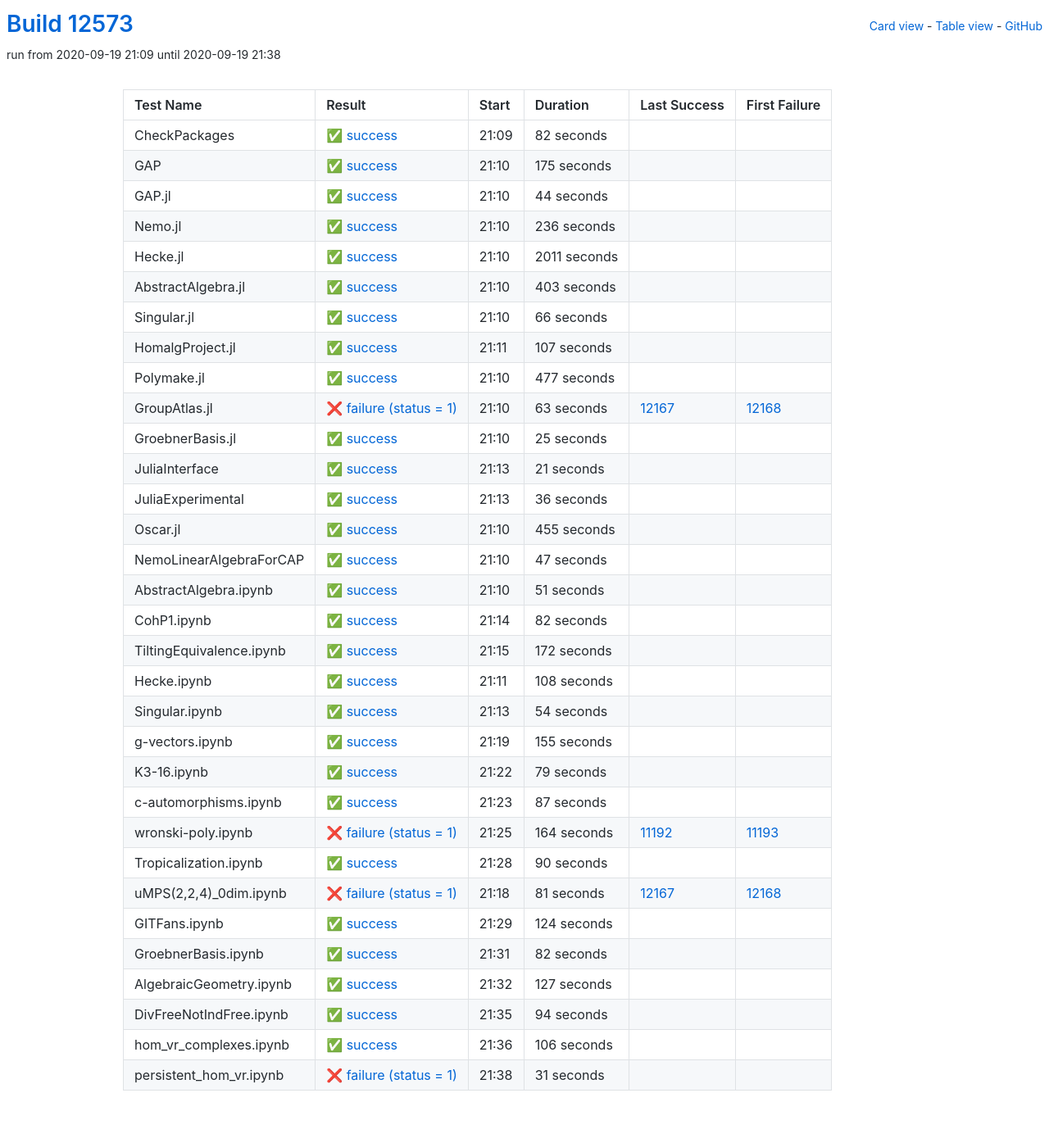
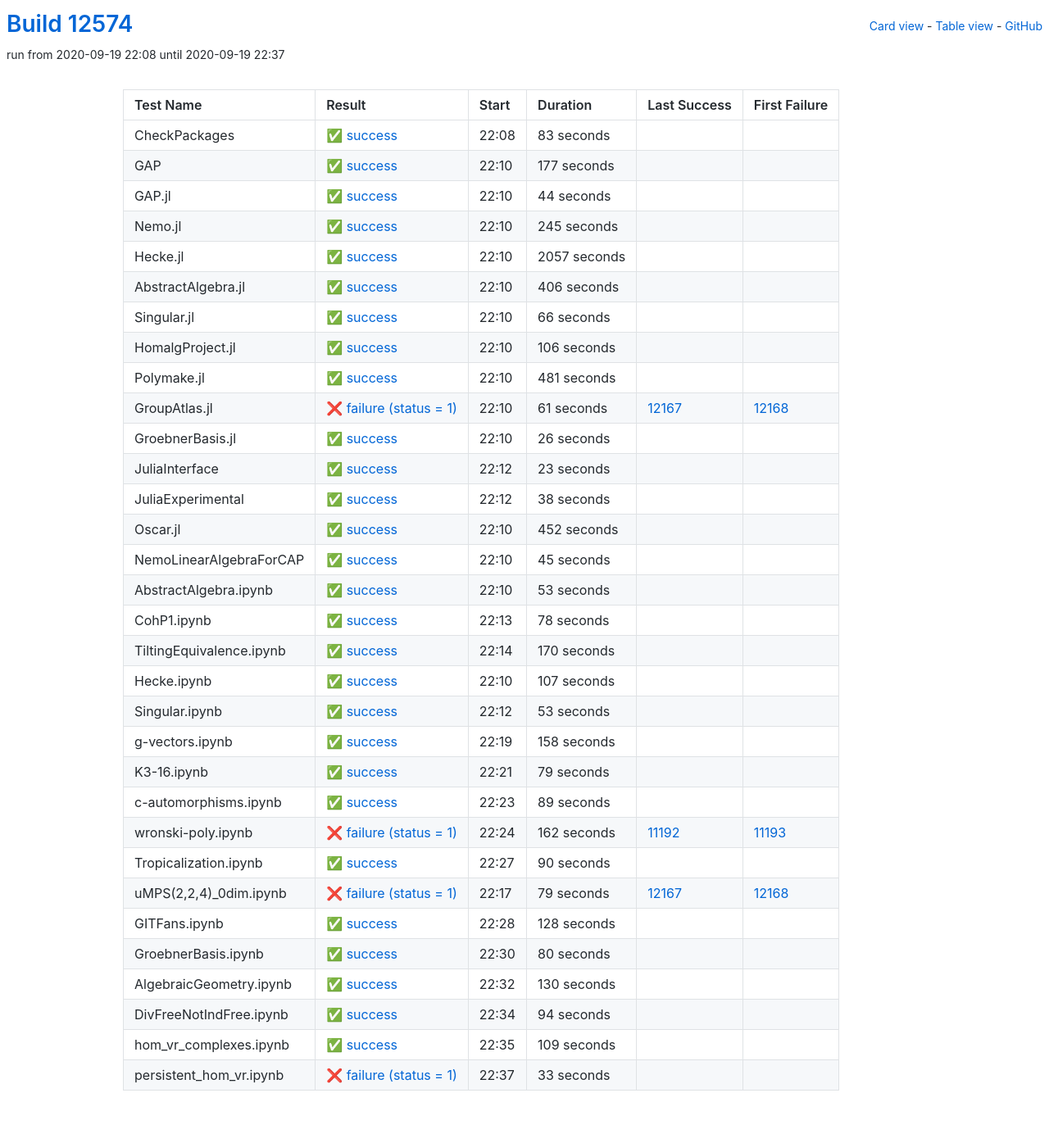
Before and after one commit to oscar-system/oscar-ci-status, a Jekyll site: the page built from table.html, in a window 1280 px wide. Shown: the whole page at 82% size. Built offline with Jekyll 4.4.1, drawn with Linux system fonts in a browser that asks for light colours.

Commit message:
Build #12574

```diff
--- a/_data/ci.yml
+++ b/_data/ci.yml
@@ -1,6 +1,6 @@
 ---
-build: 12573
-build_url: https://oscarci.mathematik.uni-kl.de/job/oscar/12573/
+build: 12574
+build_url: https://oscarci.mathematik.uni-kl.de/job/oscar/12574/
 job: oscar
 organization: oscar-system
 repo: oscar-ci-status
@@ -8,32 +8,32 @@
 tests:
 - name: CheckPackages
   id: checkpackages
-  log: https://oscarci.mathematik.uni-kl.de/job/oscar/12573/artifact/logs/build-12573/CheckPackages.log
-  start: 2020-09-19 21:09
+  log: https://oscarci.mathematik.uni-kl.de/job/oscar/12574/artifact/logs/build-12574/CheckPackages.log
+  start: 2020-09-19 22:08
   success: true
   exitcode: 0
   status: success
-  duration: 82
+  duration: 83
   last_success: false
   last_success_url:
   first_failure: false
   first_failure_url:
 - name: GAP
   id: gap
-  log: https://oscarci.mathematik.uni-kl.de/job/oscar/12573/artifact/logs/build-12573/GAP.log
-  start: 2020-09-19 21:10
+  log: https://oscarci.mathematik.uni-kl.de/job/oscar/12574/artifact/logs/build-12574/GAP.log
+  start: 2020-09-19 22:10
   success: true
   exitcode: 0
   status: success
-  duration: 175
+  duration: 177
   last_success: false
   last_success_url:
   first_failure: false
   first_failure_url:
 - name: GAP.jl
   id: gap-jl
-  log: https://oscarci.mathematik.uni-kl.de/job/oscar/12573/artifact/logs/build-12573/GAP.jl.log
-  start: 2020-09-19 21:10
+  log: https://oscarci.mathematik.uni-kl.de/job/oscar/12574/artifact/logs/build-12574/GAP.jl.log
+  start: 2020-09-19 22:10
   success: true
   exitcode: 0
   status: success
@@ -44,44 +44,44 @@
   first_failure_url:
 - name: Nemo.jl
   id: nemo-jl
-  log: https://oscarci.mathematik.uni-kl.de/job/oscar/12573/artifact/logs/build-12573/Nemo.jl.log
-  start: 2020-09-19 21:10
+  log: https://oscarci.mathematik.uni-kl.de/job/oscar/12574/artifact/logs/build-12574/Nemo.jl.log
+  start: 2020-09-19 22:10
   success: true
   exitcode: 0
   status: success
-  duration: 236
+  duration: 245
   last_success: false
   last_success_url:
   first_failure: false
   first_failure_url:
 - name: Hecke.jl
   id: hecke-jl
-  log: https://oscarci.mathematik.uni-kl.de/job/oscar/12573/artifact/logs/build-12573/Hecke.jl.log
-  start: 2020-09-19 21:10
+  log: https://oscarci.mathematik.uni-kl.de/job/oscar/12574/artifact/logs/build-12574/Hecke.jl.log
+  start: 2020-09-19 22:10
   success: true
   exitcode: 0
   status: success
-  duration: 2011
+  duration: 2057
   last_success: false
   last_success_url:
   first_failure: false
   first_failure_url:
 - name: AbstractAlgebra.jl
   id: abstractalgebra-jl
-  log: https://oscarci.mathematik.uni-kl.de/job/oscar/12573/artifact/logs/build-12573/AbstractAlgebra.jl.log
-  start: 2020-09-19 21:10
+  log: https://oscarci.mathematik.uni-kl.de/job/oscar/12574/artifact/logs/build-12574/AbstractAlgebra.jl.log
+  start: 2020-09-19 22:10
   success: true
   exitcode: 0
   status: success
-  duration: 403
+  duration: 406
   last_success: false
   last_success_url:
   first_failure: false
   first_failure_url:
 - name: Singular.jl
   id: singular-jl
-  log: https://oscarci.mathematik.uni-kl.de/job/oscar/12573/artifact/logs/build-12573/Singular.jl.log
-  start: 2020-09-19 21:10
+  log: https://oscarci.mathematik.uni-kl.de/job/oscar/12574/artifact/logs/build-12574/Singular.jl.log
+  start: 2020-09-19 22:10
   success: true
   exitcode: 0
   status: success
@@ -92,8 +92,140 @@
   first_failure_url:
 - name: HomalgProject.jl
   id: homalgproject-jl
-  log: https://oscarci.mathematik.uni-kl.de/job/oscar/12573/artifact/logs/build-12573/HomalgProject.jl.log
-  start: 2020-09-19 21:11
+  log: https://oscarci.mathematik.uni-kl.de/job/oscar/12574/artifact/logs/build-12574/HomalgProject.jl.log
+  start: 2020-09-19 22:10
+  success: true
+  exitcode: 0
+  status: success
+  duration: 106
+  last_success: false
+  last_success_url:
+  first_failure: false
+  first_failure_url:
+- name: Polymake.jl
+  id: polymake-jl
+  log: https://oscarci.mathematik.uni-kl.de/job/oscar/12574/artifact/logs/build-12574/Polymake.jl.log
+  start: 2020-09-19 22:10
+  success: true
+  exitcode: 0
+  status: success
+  duration: 481
+  last_success: false
+  last_success_url:
+  first_failure: false
+  first_failure_url:
+- name: GroupAtlas.jl
+  id: groupatlas-jl
+  log: https://oscarci.mathematik.uni-kl.de/job/oscar/12574/artifact/logs/build-12574/GroupAtlas.jl.log
+  start: 2020-09-19 22:10
+  success: false
+  exitcode: 1
+  status: failure
+  duration: 61
+  last_success: 12167
+  last_success_url: https://oscarci.mathematik.uni-kl.de/job/oscar/12167/
+  first_failure: 12168
+  first_failure_url: https://oscarci.mathematik.uni-kl.de/job/oscar/12168/
+- name: GroebnerBasis.jl
+  id: groebnerbasis-jl
+  log: https://oscarci.mathematik.uni-kl.de/job/oscar/12574/artifact/logs/build-12574/GroebnerBasis.jl.log
+  start: 2020-09-19 22:10
+  success: true
+  exitcode: 0
+  status: success
+  duration: 26
+  last_success: false
+  last_success_url:
+  first_failure: false
+  first_failure_url:
+- name: JuliaInterface
+  id: juliainterface
+  log: https://oscarci.mathematik.uni-kl.de/job/oscar/12574/artifact/logs/build-12574/JuliaInterface.log
+  start: 2020-09-19 22:12
+  success: true
+  exitcode: 0
+  status: success
+  duration: 23
+  last_success: false
+  last_success_url:
+  first_failure: false
+  first_failure_url:
+- name: JuliaExperimental
+  id: juliaexperimental
+  log: https://oscarci.mathematik.uni-kl.de/job/oscar/12574/artifact/logs/build-12574/JuliaExperimental.log
+  start: 2020-09-19 22:12
+  success: true
+  exitcode: 0
+  status: success
+  duration: 38
+  last_success: false
+  last_success_url:
+  first_failure: false
+  first_failure_url:
+- name: Oscar.jl
+  id: oscar-jl
+  log: https://oscarci.mathematik.uni-kl.de/job/oscar/12574/artifact/logs/build-12574/Oscar.jl.log
+  start: 2020-09-19 22:10
+  success: true
+  exitcode: 0
+  status: success
+  duration: 452
+  last_success: false
+  last_success_url:
+  first_failure: false
+  first_failure_url:
+- name: NemoLinearAlgebraForCAP
+  id: nemolinearalgebraforcap
+  log: https://oscarci.mathematik.uni-kl.de/job/oscar/12574/artifact/logs/build-12574/NemoLinearAlgebraForCAP.log
+  start: 2020-09-19 22:10
+  success: true
+  exitcode: 0
+  status: success
+  duration: 45
+  last_success: false
+  last_success_url:
+  first_failure: false
+  first_failure_url:
+- name: AbstractAlgebra.ipynb
+  id: abstractalgebra-ipynb
+  log: https://oscarci.mathematik.uni-kl.de/job/oscar/12574/artifact/logs/build-12574/AbstractAlgebra.ipynb.log
+  start: 2020-09-19 22:10
+  success: true
+  exitcode: 0
+  status: success
+  duration: 53
+  last_success: false
+  last_success_url:
+  first_failure: false
+  first_failure_url:
+- name: CohP1.ipynb
+  id: cohp1-ipynb
+  log: https://oscarci.mathematik.uni-kl.de/job/oscar/12574/artifact/logs/build-12574/CohP1.ipynb.log
+  start: 2020-09-19 22:13
+  success: true
+  exitcode: 0
+  status: success
+  duration: 78
+  last_success: false
+  last_success_url:
+  first_failure: false
+  first_failure_url:
+- name: TiltingEquivalence.ipynb
+  id: tiltingequivalence-ipynb
+  log: https://oscarci.mathematik.uni-kl.de/job/oscar/12574/artifact/logs/build-12574/TiltingEquivalence.ipynb.log
+  start: 2020-09-19 22:14
+  success: true
+  exitcode: 0
+  status: success
+  duration: 170
+  last_success: false
+  last_success_url:
+  first_failure: false
+  first_failure_url:
+- name: Hecke.ipynb
+  id: hecke-ipynb
+  log: https://oscarci.mathematik.uni-kl.de/job/oscar/12574/artifact/logs/build-12574/Hecke.ipynb.log
+  start: 2020-09-19 22:10
   success: true
   exitcode: 0
   status: success
@@ -102,166 +234,34 @@
   last_success_url:
   first_failure: false
   first_failure_url:
-- name: Polymake.jl
-  id: polymake-jl
-  log: https://oscarci.mathematik.uni-kl.de/job/oscar/12573/artifact/logs/build-12573/Polymake.jl.log
-  start: 2020-09-19 21:10
+- name: Singular.ipynb
+  id: singular-ipynb
+  log: https://oscarci.mathematik.uni-kl.de/job/oscar/12574/artifact/logs/build-12574/Singular.ipynb.log
+  start: 2020-09-19 22:12
   success: true
   exitcode: 0
   status: success
-  duration: 477
-  last_success: false
-  last_success_url:
-  first_failure: false
-  first_failure_url:
-- name: GroupAtlas.jl
-  id: groupatlas-jl
-  log: https://oscarci.mathematik.uni-kl.de/job/oscar/12573/artifact/logs/build-12573/GroupAtlas.jl.log
-  start: 2020-09-19 21:10
-  success: false
-  exitcode: 1
-  status: failure
-  duration: 63
-  last_success: 12167
-  last_success_url: https://oscarci.mathematik.uni-kl.de/job/oscar/12167/
-  first_failure: 12168
-  first_failure_url: https://oscarci.mathematik.uni-kl.de/job/oscar/12168/
-- name: GroebnerBasis.jl
-  id: groebnerbasis-jl
-  log: https://oscarci.mathematik.uni-kl.de/job/oscar/12573/artifact/logs/build-12573/GroebnerBasis.jl.log
-  start: 2020-09-19 21:10
-  success: true
-  exitcode: 0
-  status: success
-  duration: 25
-  last_success: false
-  last_success_url:
-  first_failure: false
-  first_failure_url:
-- name: JuliaInterface
-  id: juliainterface
-  log: https://oscarci.mathematik.uni-kl.de/job/oscar/12573/artifact/logs/build-12573/JuliaInterface.log
-  start: 2020-09-19 21:13
-  success: true
-  exitcode: 0
-  status: success
-  duration: 21
-  last_success: false
-  last_success_url:
-  first_failure: false
-  first_failure_url:
-- name: JuliaExperimental
-  id: juliaexperimental
-  log: https://oscarci.mathematik.uni-kl.de/job/oscar/12573/artifact/logs/build-12573/JuliaExperimental.log
-  start: 2020-09-19 21:13
-  success: true
-  exitcode: 0
-  status: success
-  duration: 36
-  last_success: false
-  last_success_url:
-  first_failure: false
-  first_failure_url:
-- name: Oscar.jl
-  id: oscar-jl
-  log: https://oscarci.mathematik.uni-kl.de/job/oscar/12573/artifact/logs/build-12573/Oscar.jl.log
-  start: 2020-09-19 21:10
-  success: true
-  exitcode: 0
-  status: success
-  duration: 455
-  last_success: false
-  last_success_url:
-  first_failure: false
-  first_failure_url:
-- name: NemoLinearAlgebraForCAP
-  id: nemolinearalgebraforcap
-  log: https://oscarci.mathematik.uni-kl.de/job/oscar/12573/artifact/logs/build-12573/NemoLinearAlgebraForCAP.log
-  start: 2020-09-19 21:10
-  success: true
-  exitcode: 0
-  status: success
-  duration: 47
-  last_success: false
-  last_success_url:
-  first_failure: false
-  first_failure_url:
-- name: AbstractAlgebra.ipynb
-  id: abstractalgebra-ipynb
-  log: https://oscarci.mathematik.uni-kl.de/job/oscar/12573/artifact/logs/build-12573/AbstractAlgebra.ipynb.log
-  start: 2020-09-19 21:10
-  success: true
-  exitcode: 0
-  status: success
-  duration: 51
-  last_success: false
-  last_success_url:
-  first_failure: false
-  first_failure_url:
-- name: CohP1.ipynb
-  id: cohp1-ipynb
-  log: https://oscarci.mathematik.uni-kl.de/job/oscar/12573/artifact/logs/build-12573/CohP1.ipynb.log
-  start: 2020-09-19 21:14
-  success: true
-  exitcode: 0
-  status: success
-  duration: 82
-  last_success: false
-  last_success_url:
-  first_failure: false
-  first_failure_url:
-- name: TiltingEquivalence.ipynb
-  id: tiltingequivalence-ipynb
-  log: https://oscarci.mathematik.uni-kl.de/job/oscar/12573/artifact/logs/build-12573/TiltingEquivalence.ipynb.log
-  start: 2020-09-19 21:15
-  success: true
-  exitcode: 0
-  status: success
-  duration: 172
-  last_success: false
-  last_success_url:
-  first_failure: false
-  first_failure_url:
-- name: Hecke.ipynb
-  id: hecke-ipynb
-  log: https://oscarci.mathematik.uni-kl.de/job/oscar/12573/artifact/logs/build-12573/Hecke.ipynb.log
-  start: 2020-09-19 21:11
-  success: true
-  exitcode: 0
-  status: success
-  duration: 108
-  last_success: false
-  last_success_url:
-  first_failure: false
-  first_failure_url:
-- name: Singular.ipynb
-  id: singular-ipynb
-  log: https://oscarci.mathematik.uni-kl.de/job/oscar/12573/artifact/logs/build-12573/Singular.ipynb.log
-  start: 2020-09-19 21:13
-  success: true
-  exitcode: 0
-  status: success
-  duration: 54
+  duration: 53
   last_success: false
   last_success_url:
   first_failure: false
   first_failure_url:
 - name: g-vectors.ipynb
   id: g-vectors-ipynb
-  log: https://oscarci.mathematik.uni-kl.de/job/oscar/12573/artifact/logs/build-12573/g-vectors.ipynb.log
-  start: 2020-09-19 21:19
+  log: https://oscarci.mathematik.uni-kl.de/job/oscar/12574/artifact/logs/build-12574/g-vectors.ipynb.log
+  start: 2020-09-19 22:19
   success: true
   exitcode: 0
   status: success
-  duration: 155
+  duration: 158
   last_success: false
   last_success_url:
   first_failure: false
   first_failure_url:
 - name: K3-16.ipynb
   id: k3-16-ipynb
-  log: https://oscarci.mathematik.uni-kl.de/job/oscar/12573/artifact/logs/build-12573/K3-16.ipynb.log
-  start: 2020-09-19 21:22
+  log: https://oscarci.mathematik.uni-kl.de/job/oscar/12574/artifact/logs/build-12574/K3-16.ipynb.log
+  start: 2020-09-19 22:21
   success: true
   exitcode: 0
   status: success
@@ -272,32 +272,32 @@
   first_failure_url:
 - name: c-automorphisms.ipynb
   id: c-automorphisms-ipynb
-  log: https://oscarci.mathematik.uni-kl.de/job/oscar/12573/artifact/logs/build-12573/c-automorphisms.ipynb.log
-  start: 2020-09-19 21:23
+  log: https://oscarci.mathematik.uni-kl.de/job/oscar/12574/artifact/logs/build-12574/c-automorphisms.ipynb.log
+  start: 2020-09-19 22:23
   success: true
   exitcode: 0
   status: success
-  duration: 87
+  duration: 89
   last_success: false
   last_success_url:
   first_failure: false
   first_failure_url:
 - name: wronski-poly.ipynb
   id: wronski-poly-ipynb
-  log: https://oscarci.mathematik.uni-kl.de/job/oscar/12573/artifact/logs/build-12573/wronski-poly.ipynb.log
-  start: 2020-09-19 21:25
+  log: https://oscarci.mathematik.uni-kl.de/job/oscar/12574/artifact/logs/build-12574/wronski-poly.ipynb.log
+  start: 2020-09-19 22:24
   success: false
   exitcode: 1
   status: failure
-  duration: 164
+  duration: 162
   last_success: 11192
   last_success_url: https://oscarci.mathematik.uni-kl.de/job/oscar/11192/
   first_failure: 11193
   first_failure_url: https://oscarci.mathematik.uni-kl.de/job/oscar/11193/
 - name: Tropicalization.ipynb
   id: tropicalization-ipynb
-  log: https://oscarci.mathematik.uni-kl.de/job/oscar/12573/artifact/logs/build-12573/Tropicalization.ipynb.log
-  start: 2020-09-19 21:28
+  log: https://oscarci.mathematik.uni-kl.de/job/oscar/12574/artifact/logs/build-12574/Tropicalization.ipynb.log
+  start: 2020-09-19 22:27
   success: true
   exitcode: 0
   status: success
@@ -308,56 +308,56 @@
   first_failure_url:
 - name: uMPS(2,2,4)_0dim.ipynb
   id: umps-2-2-4-0dim-ipynb
-  log: https://oscarci.mathematik.uni-kl.de/job/oscar/12573/artifact/logs/build-12573/uMPS-2-2-4-_0dim.ipynb.log
-  start: 2020-09-19 21:18
+  log: https://oscarci.mathematik.uni-kl.de/job/oscar/12574/artifact/logs/build-12574/uMPS-2-2-4-_0dim.ipynb.log
+  start: 2020-09-19 22:17
   success: false
   exitcode: 1
   status: failure
-  duration: 81
+  duration: 79
   last_success: 12167
   last_success_url: https://oscarci.mathematik.uni-kl.de/job/oscar/12167/
   first_failure: 12168
   first_failure_url: https://oscarci.mathematik.uni-kl.de/job/oscar/12168/
 - name: GITFans.ipynb
   id: gitfans-ipynb
-  log: https://oscarci.mathematik.uni-kl.de/job/oscar/12573/artifact/logs/build-12573/GITFans.ipynb.log
-  start: 2020-09-19 21:29
+  log: https://oscarci.mathematik.uni-kl.de/job/oscar/12574/artifact/logs/build-12574/GITFans.ipynb.log
+  start: 2020-09-19 22:28
   success: true
   exitcode: 0
   status: success
-  duration: 124
+  duration: 128
   last_success: false
   last_success_url:
   first_failure: false
   first_failure_url:
 - name: GroebnerBasis.ipynb
   id: groebnerbasis-ipynb
-  log: https://oscarci.mathematik.uni-kl.de/job/oscar/12573/artifact/logs/build-12573/GroebnerBasis.ipynb.log
-  start: 2020-09-19 21:31
+  log: https://oscarci.mathematik.uni-kl.de/job/oscar/12574/artifact/logs/build-12574/GroebnerBasis.ipynb.log
+  start: 2020-09-19 22:30
   success: true
   exitcode: 0
   status: success
-  duration: 82
+  duration: 80
   last_success: false
   last_success_url:
   first_failure: false
   first_failure_url:
 - name: AlgebraicGeometry.ipynb
   id: algebraicgeometry-ipynb
-  log: https://oscarci.mathematik.uni-kl.de/job/oscar/12573/artifact/logs/build-12573/AlgebraicGeometry.ipynb.log
-  start: 2020-09-19 21:32
+  log: https://oscarci.mathematik.uni-kl.de/job/oscar/12574/artifact/logs/build-12574/AlgebraicGeometry.ipynb.log
+  start: 2020-09-19 22:32
   success: true
   exitcode: 0
   status: success
-  duration: 127
+  duration: 130
   last_success: false
   last_success_url:
   first_failure: false
   first_failure_url:
 - name: DivFreeNotIndFree.ipynb
   id: divfreenotindfree-ipynb
-  log: https://oscarci.mathematik.uni-kl.de/job/oscar/12573/artifact/logs/build-12573/DivFreeNotIndFree.ipynb.log
-  start: 2020-09-19 21:35
+  log: https://oscarci.mathematik.uni-kl.de/job/oscar/12574/artifact/logs/build-12574/DivFreeNotIndFree.ipynb.log
+  start: 2020-09-19 22:34
   success: true
   exitcode: 0
   status: success
@@ -368,24 +368,24 @@
   first_failure_url:
 - name: hom_vr_complexes.ipynb
   id: hom-vr-complexes-ipynb
-  log: https://oscarci.mathematik.uni-kl.de/job/oscar/12573/artifact/logs/build-12573/hom_vr_complexes.ipynb.log
-  start: 2020-09-19 21:36
+  log: https://oscarci.mathematik.uni-kl.de/job/oscar/12574/artifact/logs/build-12574/hom_vr_complexes.ipynb.log
+  start: 2020-09-19 22:35
   success: true
   exitcode: 0
   status: success
-  duration: 106
+  duration: 109
   last_success: false
   last_success_url:
   first_failure: false
   first_failure_url:
 - name: persistent_hom_vr.ipynb
   id: persistent-hom-vr-ipynb
-  log: https://oscarci.mathematik.uni-kl.de/job/oscar/12573/artifact/logs/build-12573/persistent_hom_vr.ipynb.log
-  start: 2020-09-19 21:38
+  log: https://oscarci.mathematik.uni-kl.de/job/oscar/12574/artifact/logs/build-12574/persistent_hom_vr.ipynb.log
+  start: 2020-09-19 22:37
   success: false
   exitcode: 1
   status: failure
-  duration: 31
+  duration: 33
   last_success: false
   last_success_url:
   first_failure: false
```
Also changed, not shown: README.md.
